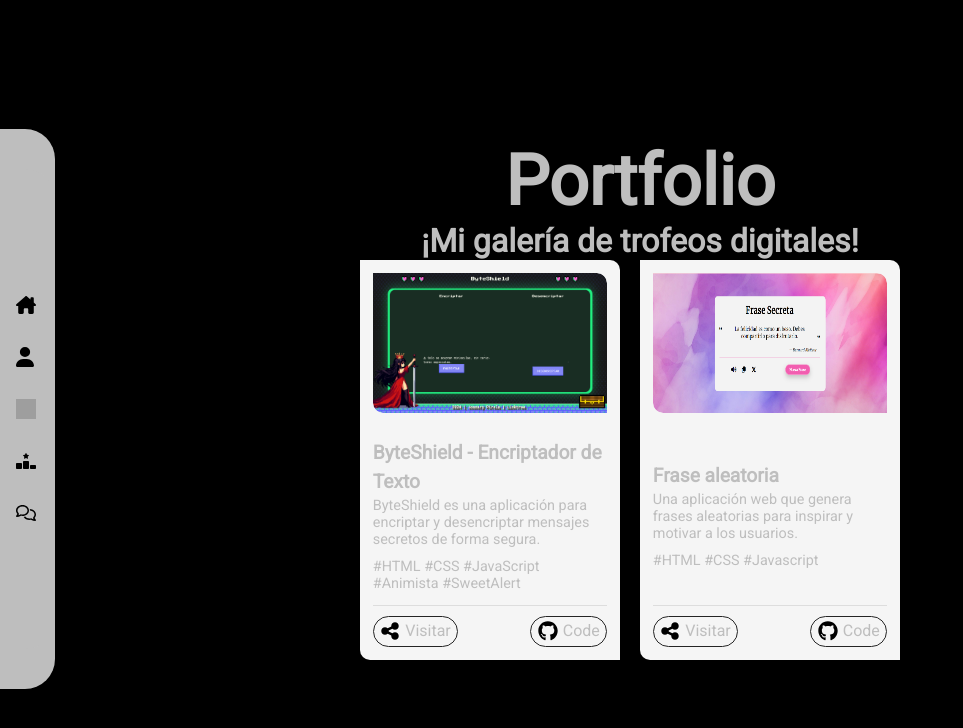
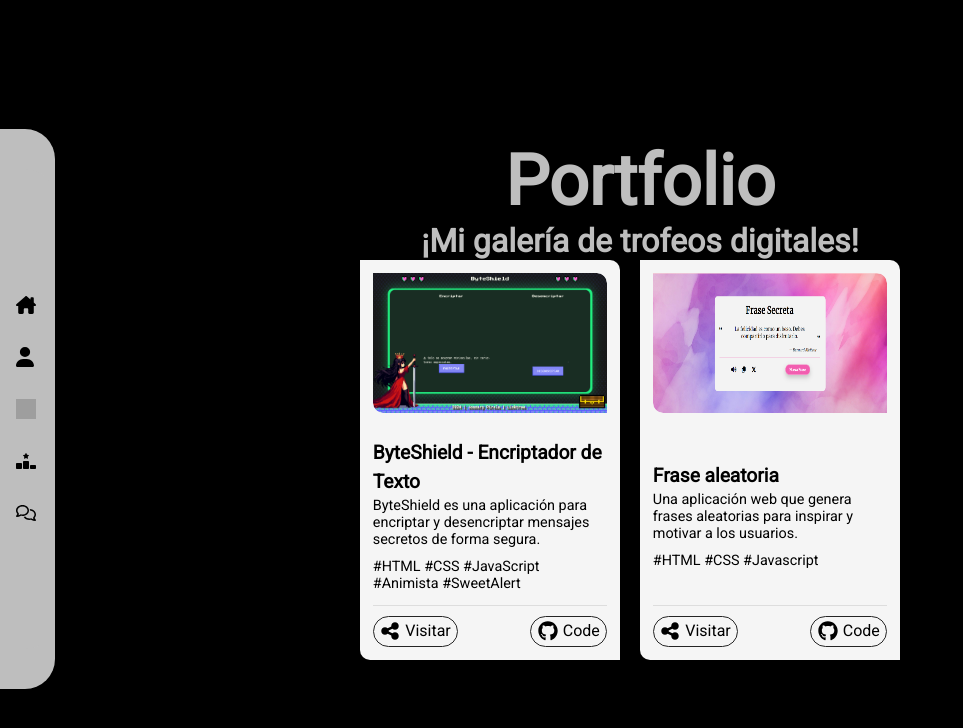
Before and after one commit to Josmaryppirelag17/Portafolio, a React (Vite) app: page /portfolio in a window 1280 px wide. Shown: the top 728 px of the page, without its empty margins (0-963 px from the left). Built offline with nearby package versions, Linux system fonts and the light colour scheme; grey boxes are pictures that could not be loaded.

Commit message:
color modification

```diff
--- a/src/Components/PortfolioCard/PortfolioCard.css
+++ b/src/Components/PortfolioCard/PortfolioCard.css
@@ -57,17 +57,20 @@
 
 /*Text*/
 .text-title {
+  color: var(--fourth-color);
   font-weight: 900;
   font-size: 1.2em;
   line-height: 1.5;
 }
 
 .text-body {
+  color: var(--fourth-color);
   font-size: .9em;
   padding-bottom: 10px;
 }
 
 .text__body-tags {
+  color: var(--fourth-color);
   font-size: .9em;
   padding-bottom: 10px;
   margin-right: 5px;
@@ -76,6 +79,7 @@
 /*Button*/
 .card-button {
   border: 1px solid #252525;
+  color: var(--fourth-color);
   display: flex;
   padding: .3em .4em;
   cursor: pointer;
```
